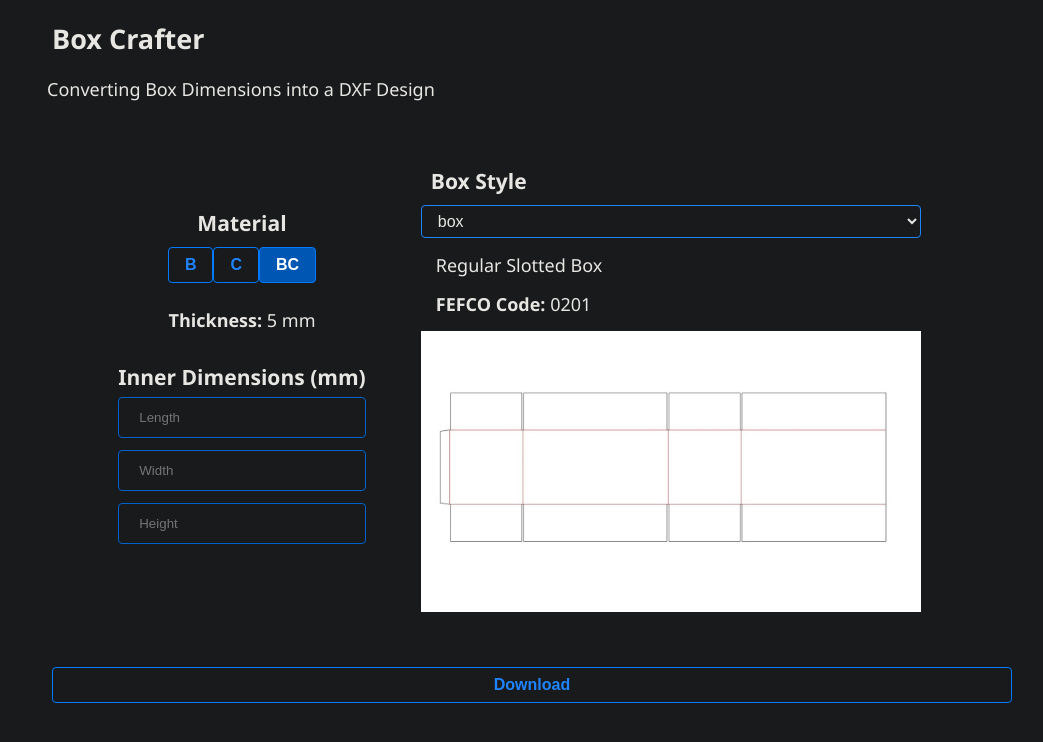
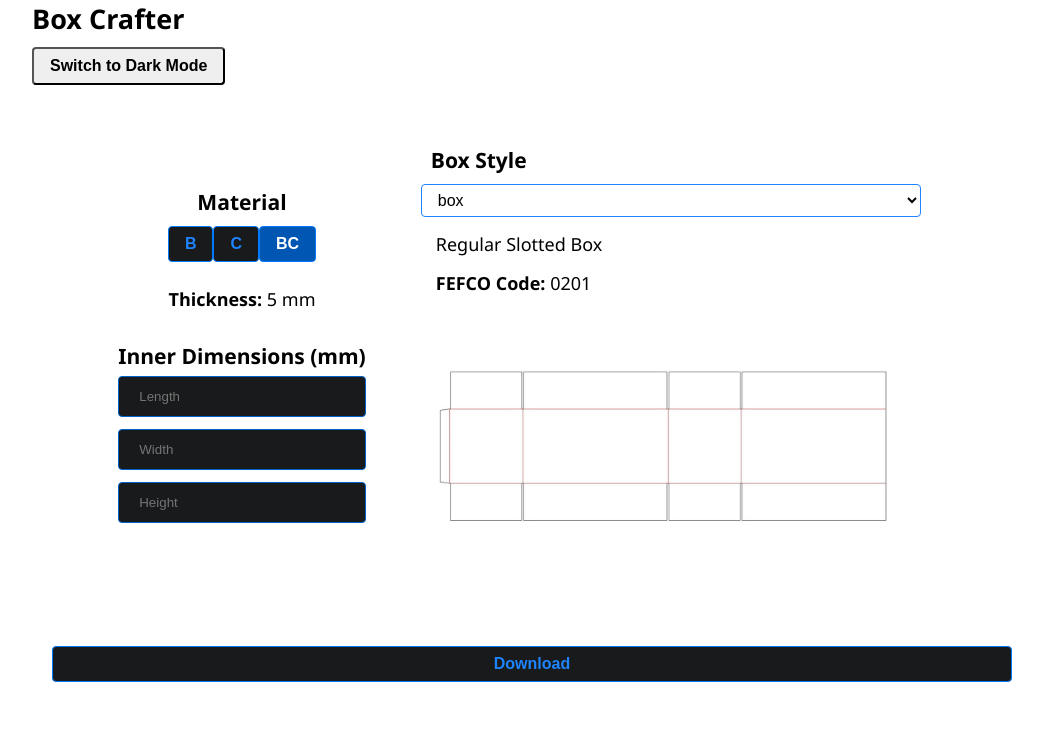
Before and after one commit to rekcoob/box_crafter, a React (Vite) app in the folder frontend/: page / in a window 1280 px wide. Shown: the top 742 px of the page, without its empty margins (108-1151 px from the left). Built offline with nearby package versions, Linux system fonts and the light colour scheme.

Commit message:
feat: add dark/light theme toggle, save theme in LocalStorage

```diff
--- a/frontend/src/App.tsx
+++ b/frontend/src/App.tsx
@@ -5,13 +5,13 @@ import DimensionsInput from './components/DimensionsInput/DimensionsInput'
 import BoxStyles from './components/BoxStyles/BoxStyles'
 import BoxResults from './components/BoxResults/BoxResults'
 import DownloadBtn from './components/DownloadBtn/DownloadBtn'
+import NavBar from './components/NavBar/NavBar'
 
 const BoxCrafter: React.FC = () => {
   return (
     <ContextProvider>
       <div className='container'>
-        <h2>Box Crafter</h2>
-        <p>Converting Box Dimensions into a DXF Design</p>
+        <NavBar />
         <div className='flex center selfcenter'>
           <div className='flex-col'>
             <MaterialButtons />
--- /dev/null
+++ b/frontend/src/components/NavBar/NavBar.tsx
@@ -0,0 +1,17 @@
+import React from 'react'
+import { useTheme } from '../../context/ThemeContext'
+
+const NavBar: React.FC = () => {
+  const { theme, toggleTheme } = useTheme() // Use the theme and toggle function
+
+  return (
+    <nav className='navbar'>
+      <h1>Box Crafter</h1>
+      <button onClick={toggleTheme} className='theme-toggle-btn'>
+        {theme === 'light' ? 'Switch to Dark Mode' : 'Switch to Light Mode'}
+      </button>
+    </nav>
+  )
+}
+
+export default NavBar
--- a/frontend/src/context/ContextProvider.tsx
+++ b/frontend/src/context/ContextProvider.tsx
@@ -3,11 +3,13 @@ import { ThicknessProvider } from './ThicknessContext'
 import { DimensionsProvider } from './DimensionsContext'
 import { BoxStyleProvider } from './BoxStyleContext'
 import { FormValidProvider } from './FormValidContext'
+import { ThemeProvider } from './ThemeContext' // Import ThemeProvider
 
 const ContextProvider: React.FC<{ children: React.ReactNode }> = ({
   children,
 }) => {
   return (
+    <ThemeProvider>
       <ThicknessProvider>
         <DimensionsProvider>
           <BoxStyleProvider>
@@ -15,6 +17,7 @@ const ContextProvider: React.FC<{ children: React.ReactNode }> = ({
           </BoxStyleProvider>
         </DimensionsProvider>
       </ThicknessProvider>
+    </ThemeProvider>
   )
 }
 
--- /dev/null
+++ b/frontend/src/context/ThemeContext.tsx
@@ -0,0 +1,54 @@
+import React, {
+  createContext,
+  useContext,
+  useState,
+  ReactNode,
+  useEffect,
+} from 'react'
+
+type Theme = 'light' | 'dark'
+
+interface ThemeContextType {
+  theme: Theme
+  toggleTheme: () => void
+}
+
+// Create the context with default values
+const ThemeContext = createContext<ThemeContextType | undefined>(undefined)
+
+// Theme provider component
+export const ThemeProvider: React.FC<{ children: ReactNode }> = ({
+  children,
+}) => {
+  // Initialize theme state with a value from LocalStorage or default to 'light'
+  const [theme, setTheme] = useState<Theme>(() => {
+    const savedTheme = localStorage.getItem('theme')
+    return savedTheme ? (savedTheme as Theme) : 'light'
+  })
+
+  // Apply the theme to the body and store the theme in LocalStorage
+  useEffect(() => {
+    document.body.setAttribute('data-theme', theme)
+    localStorage.setItem('theme', theme) // Save theme to LocalStorage
+  }, [theme])
+
+  // Toggle between light and dark themes
+  const toggleTheme = () => {
+    setTheme((prevTheme) => (prevTheme === 'light' ? 'dark' : 'light'))
+  }
+
+  return (
+    <ThemeContext.Provider value={{ theme, toggleTheme }}>
+      {children}
+    </ThemeContext.Provider>
+  )
+}
+
+// Custom hook to use the ThemeContext
+export const useTheme = (): ThemeContextType => {
+  const context = useContext(ThemeContext)
+  if (!context) {
+    throw new Error('useTheme must be used within a ThemeProvider')
+  }
+  return context
+}
--- a/frontend/src/index.css
+++ b/frontend/src/index.css
@@ -8,19 +8,45 @@
 body {
   font-family: 'Segoe UI', sans-serif;
   font-size: 18px;
-  background: var(--dark-color);
-  color: var(--text-color);
+  background-color: var(--background-color); /* Use theme variable */
+  color: var(--text-color); /* Use theme variable */
+  transition: background-color 0.3s ease, color 0.3s ease;
 }
 
 /* Color Scheme */
 :root {
+  /* Default theme (dark mode) */
   --primary-color: #0056b3;
   --secondary-color: #1e84ff;
   --dark-color: #181a1b;
   --black-color: #000;
   --text-color: #e8e6e3;
   --link-color: #fff;
+  --background-color: var(--dark-color); /* Default to dark background */
 }
+
+/* Light theme overrides */
+body[data-theme='light'] {
+  --primary-color: #1e84ff; /* Modify primary color for light theme if needed */
+  --secondary-color: #0056b3; /* Modify secondary color for light theme */
+  --dark-color: #ffffff;
+  --black-color: #000000;
+  --text-color: #000000;
+  --link-color: #1e84ff;
+  --background-color: #ffffff; /* Light background color */
+}
+
+/* Dark theme overrides */
+body[data-theme='dark'] {
+  --primary-color: #1e84ff;
+  --secondary-color: #0056b3;
+  --dark-color: #121212;
+  --black-color: #000000;
+  --text-color: #f5f5f5;
+  --link-color: #f5f5f5;
+  --background-color: #121212; /* Dark background color */
+}
+
 .primary {
   color: var(--primary-color);
 }
```
Lines whose indentation alone changed are shown as unchanged.
